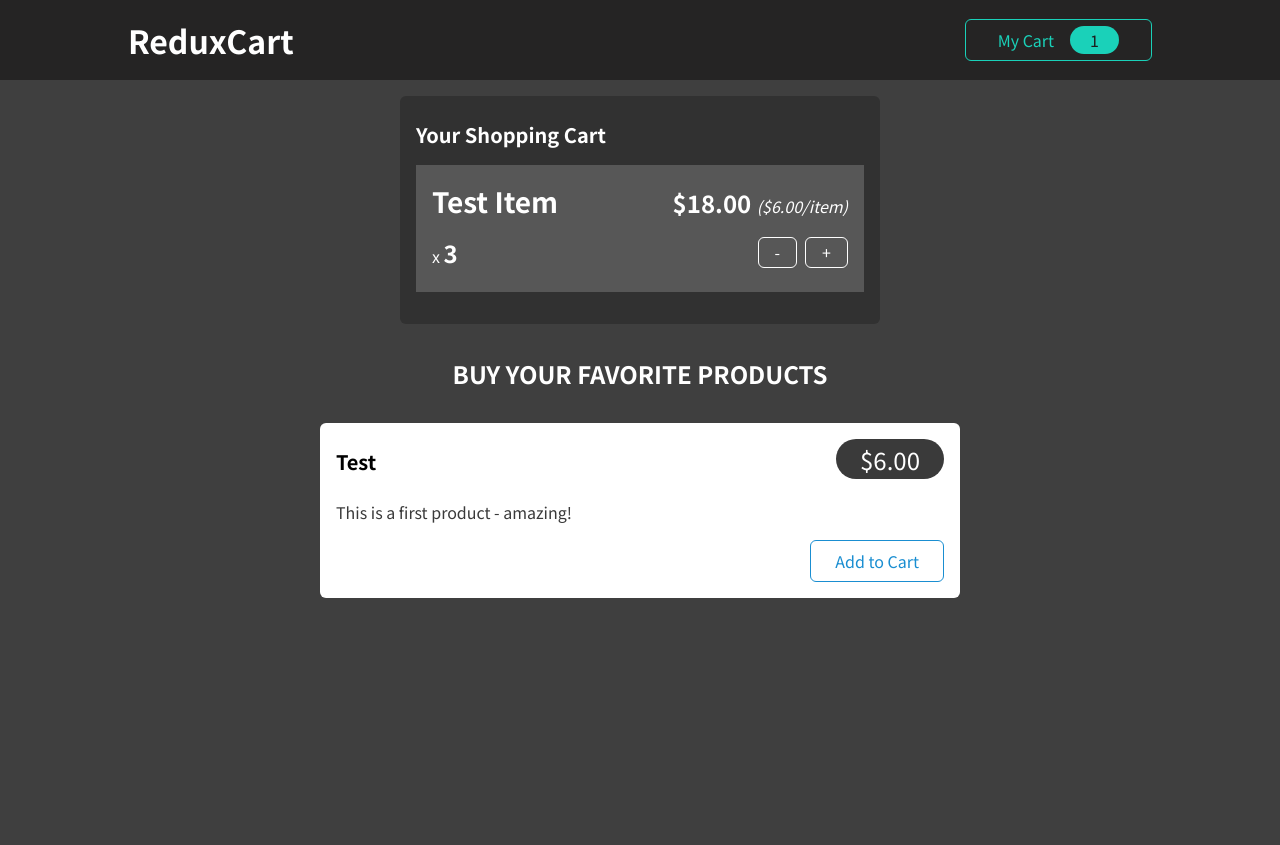
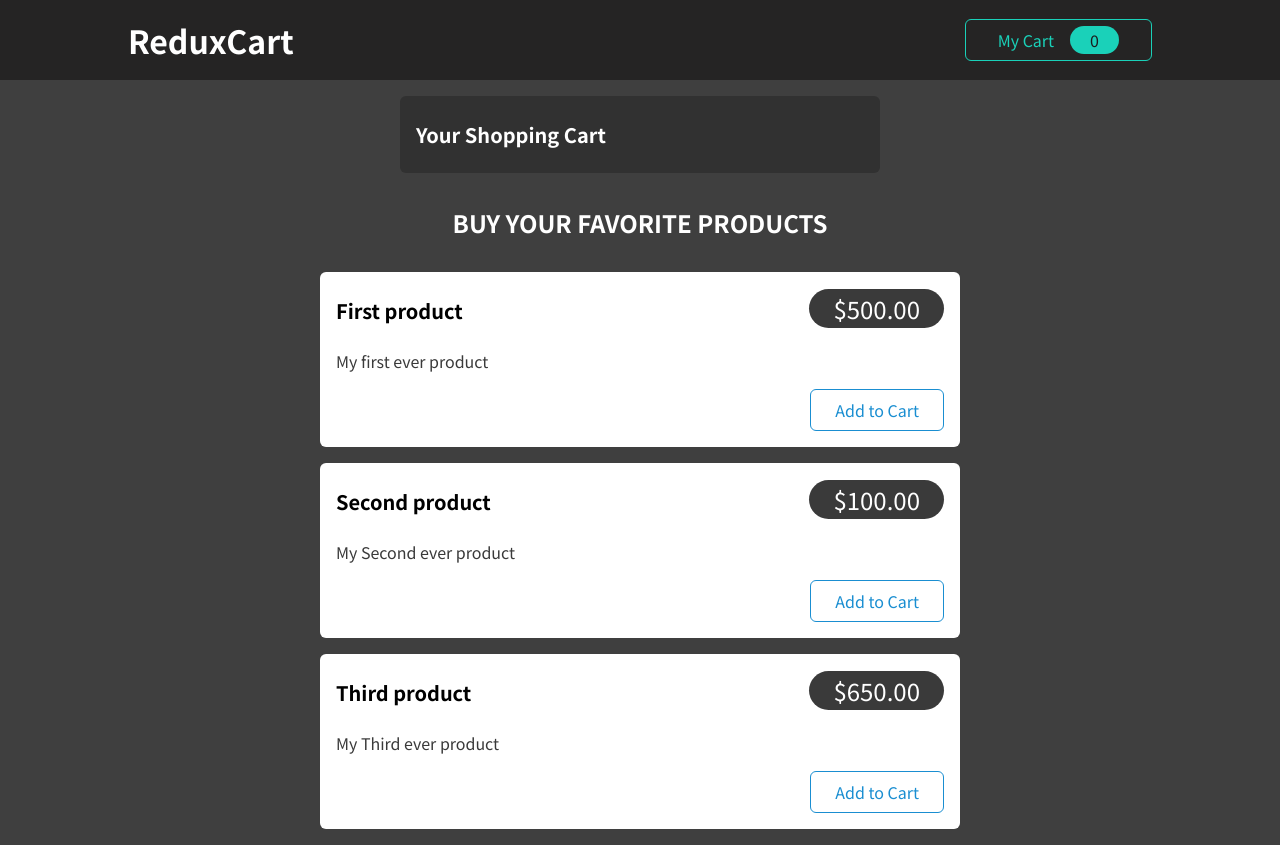
Before and after one commit to Sudarshan0306/advanced-redux, a React (Create React App) app: page / in a window 1280 px wide. Before the commit the page ends 800 px from the top, so only its background shows below. Built offline with nearby package versions, Linux system fonts and the light colour scheme.

Commit message:
complete shopping cart

```diff
--- a/package.json
+++ b/package.json
@@ -3,11 +3,13 @@
   "version": "0.1.0",
   "private": true,
   "dependencies": {
+    "@reduxjs/toolkit": "^2.2.7",
     "@testing-library/jest-dom": "^5.11.6",
     "@testing-library/react": "^11.2.2",
     "@testing-library/user-event": "^12.5.0",
     "react": "^18.0.0",
     "react-dom": "^18.0.0",
+    "react-redux": "^9.1.2",
     "react-scripts": "^5.0.1",
     "web-vitals": "^0.2.4"
   },
--- a/src/App.js
+++ b/src/App.js
@@ -1,11 +1,13 @@
 import Cart from './components/Cart/Cart';
 import Layout from './components/Layout/Layout';
 import Products from './components/Shop/Products';
+import { useSelector } from 'react-redux';
 
 function App() {
+  const showCart = useSelector(state => state.ui.isCartVisible)
   return (
     <Layout>
-      <Cart />
+      {showCart && <Cart />}
       <Products />
     </Layout>
   );
--- a/src/components/Cart/Cart.js
+++ b/src/components/Cart/Cart.js
@@ -1,15 +1,27 @@
-import Card from '../UI/Card';
-import classes from './Cart.module.css';
-import CartItem from './CartItem';
+import Card from "../UI/Card";
+import classes from "./Cart.module.css";
+import CartItem from "./CartItem";
+import { useSelector } from "react-redux";
 
 const Cart = (props) => {
+  const cartItems = useSelector((state) => state.cart.items);
+
   return (
     <Card className={classes.cart}>
       <h2>Your Shopping Cart</h2>
       <ul>
-        <CartItem
-          item={{ title: 'Test Item', quantity: 3, total: 18, price: 6 }}
-        />
+        {cartItems.map((item) => (
+          <CartItem
+            key={item.id}
+            item={{
+              id: item.id,
+              title: item.name,
+              quantity: item.quantity,
+              total: item.totalPrice,
+              price: item.price,
+            }}
+          />
+        ))}
       </ul>
     </Card>
   );
--- a/src/components/Cart/CartButton.js
+++ b/src/components/Cart/CartButton.js
@@ -1,10 +1,17 @@
 import classes from './CartButton.module.css';
+import {  useDispatch, useSelector } from 'react-redux';
+import { uiActions } from '../../slices/ui-slice';
 
 const CartButton = (props) => {
+  const dispatch = useDispatch();
+  const toggleHandler = () => {
+    dispatch(uiActions.toggle())
+  }
+  const cartQuantity = useSelector(state => state.cart.totalQuantity)
   return (
-    <button className={classes.button}>
+    <button className={classes.button} onClick={toggleHandler}>
       <span>My Cart</span>
-      <span className={classes.badge}>1</span>
+      <span className={classes.badge}>{cartQuantity}</span>
     </button>
   );
 };
--- a/src/components/Cart/CartItem.js
+++ b/src/components/Cart/CartItem.js
@@ -1,14 +1,28 @@
 import classes from './CartItem.module.css';
+import { useDispatch } from 'react-redux';
+import { cartActions } from '../../slices/cartSlice';
+const CartItem = (props) => {
+  const { title, quantity, total, price, id } = props.item;
+  const dispatch = useDispatch()
 
-const CartItem = (props) => {
-  const { title, quantity, total, price } = props.item;
+  const addItemToCart = () => {
+    dispatch(cartActions.addItemToCart({
+      id,
+      price,
+      title
+    }))
+  }
+  const removeItemFromCart = () => {
+    dispatch(cartActions.removeItemFromCart(id))
+  }
+
 
   return (
     <li className={classes.item}>
       <header>
         <h3>{title}</h3>
         <div className={classes.price}>
-          ${total.toFixed(2)}{' '}
+          ${total.toFixed(2)}
           <span className={classes.itemprice}>(${price.toFixed(2)}/item)</span>
         </div>
       </header>
@@ -17,8 +31,8 @@ const CartItem = (props) => {
           x <span>{quantity}</span>
         </div>
         <div className={classes.actions}>
-          <button>-</button>
-          <button>+</button>
+          <button onClick={removeItemFromCart} >-</button>
+          <button onClick={addItemToCart} > +</button>
         </div>
       </div>
     </li>
--- a/src/components/Shop/ProductItem.js
+++ b/src/components/Shop/ProductItem.js
@@ -1,8 +1,21 @@
-import Card from '../UI/Card';
-import classes from './ProductItem.module.css';
+import Card from "../UI/Card";
+import classes from "./ProductItem.module.css";
+import { useDispatch } from "react-redux";
+import { cartActions } from "../../slices/cartSlice";
 
 const ProductItem = (props) => {
-  const { title, price, description } = props;
+  const { title, price, description, id } = props;
+  const dispatch = useDispatch();
+
+  const addToCartHandler = () => {
+    dispatch(
+      cartActions.addItemToCart({
+        id,
+        price,
+        title,
+      })
+    );
+  };
 
   return (
     <li className={classes.item}>
@@ -13,7 +26,7 @@ const ProductItem = (props) => {
         </header>
         <p>{description}</p>
         <div className={classes.actions}>
-          <button>Add to Cart</button>
+          <button onClick={addToCartHandler} >Add to Cart</button>
         </div>
       </Card>
     </li>
--- a/src/components/Shop/Products.js
+++ b/src/components/Shop/Products.js
@@ -1,16 +1,41 @@
-import ProductItem from './ProductItem';
-import classes from './Products.module.css';
+import ProductItem from "./ProductItem";
+import classes from "./Products.module.css";
+
+const DUMMY_PRODUCTS = [
+  {
+    id: "p1",
+    price: 500,
+    title: "First product",
+    description: "My first ever product",
+  },
+  {
+    id: "p2",
+    price: 100,
+    title: "Second product",
+    description: "My Second ever product",
+  },
+  {
+    id: "p3",
+    price: 650,
+    title: "Third product",
+    description: "My Third ever product",
+  },
+];
 
 const Products = (props) => {
   return (
     <section className={classes.products}>
       <h2>Buy your favorite products</h2>
       <ul>
-        <ProductItem
-          title='Test'
-          price={6}
-          description='This is a first product - amazing!'
-        />
+        {DUMMY_PRODUCTS.map((product) => (
+          <ProductItem
+            key={product.id}
+            id={product.id}
+            title={product.title}
+            price={product.price}
+            description={product.description}
+          />
+        ))}
       </ul>
     </section>
   );
--- a/src/index.js
+++ b/src/index.js
@@ -1,7 +1,12 @@
-import ReactDOM from 'react-dom/client';
+import ReactDOM from "react-dom/client";
+import store from "./store/store";
+import { Provider } from "react-redux";
+import "./index.css";
+import App from "./App";
 
-import './index.css';
-import App from './App';
-
-const root = ReactDOM.createRoot(document.getElementById('root'));
-root.render(<App />);
+const root = ReactDOM.createRoot(document.getElementById("root"));
+root.render(
+  <Provider store={store}>
+    <App />
+  </Provider>
+);
--- /dev/null
+++ b/src/slices/cartSlice.js
@@ -0,0 +1,44 @@
+import { createSlice } from "@reduxjs/toolkit";
+
+const cartSlice = createSlice({
+  name: "cart",
+  initialState: {
+    items: [],
+    totalQuantity: 0,
+  },
+  reducers: {
+    addItemToCart(state, action) {
+      const newItem = action.payload;
+      const existingItem = state.items.find((item) => item.id === newItem.id);
+      state.totalQuantity++;
+      if (!existingItem) {
+        state.items.push({
+          id: newItem.id,
+          price: newItem.price,
+          quantity: 1,
+          totalPrice: newItem.price,
+          name: newItem.title,
+        });
+      } else {
+        existingItem.quantity++;
+        existingItem.totalPrice = existingItem.totalPrice + newItem.price;
+      }
+    },
+    removeItemFromCart(state, action) {
+      const id = action.payload;
+      const existingItem = state.items.find((item) => item.id === id);
+      state.totalQuantity--;
+      state.changed = true;
+      if (existingItem.quantity === 1) {
+        state.items = state.items.filter((item) => item.id !== id);
+      } else {
+        existingItem.quantity--;
+        existingItem.totalPrice = existingItem.totalPrice - existingItem.price;
+      }
+    },
+  },
+});
+
+export const cartActions = cartSlice.actions;
+
+export default cartSlice;
--- /dev/null
+++ b/src/slices/ui-slice.js
@@ -0,0 +1,15 @@
+import { createSlice } from "@reduxjs/toolkit";
+
+const uiSlice = createSlice({
+    name: 'ui',
+    initialState: {isCartVisible : true},
+    reducers: {
+        toggle(state) {
+            state.isCartVisible = !state.isCartVisible
+        }
+    }
+});
+
+export const uiActions = uiSlice.actions;
+
+export default uiSlice;
--- /dev/null
+++ b/src/store/store.js
@@ -0,0 +1,12 @@
+import { configureStore } from "@reduxjs/toolkit";
+import uiSlice from "../slices/ui-slice";
+import cartSlice from "../slices/cartSlice";
+
+const store = configureStore({
+  reducer: {
+    ui: uiSlice.reducer,
+    cart: cartSlice.reducer
+  },
+});
+
+export default store;
```
Also changed, not shown: 1 other file (tests, documents, lock files or other folders).
